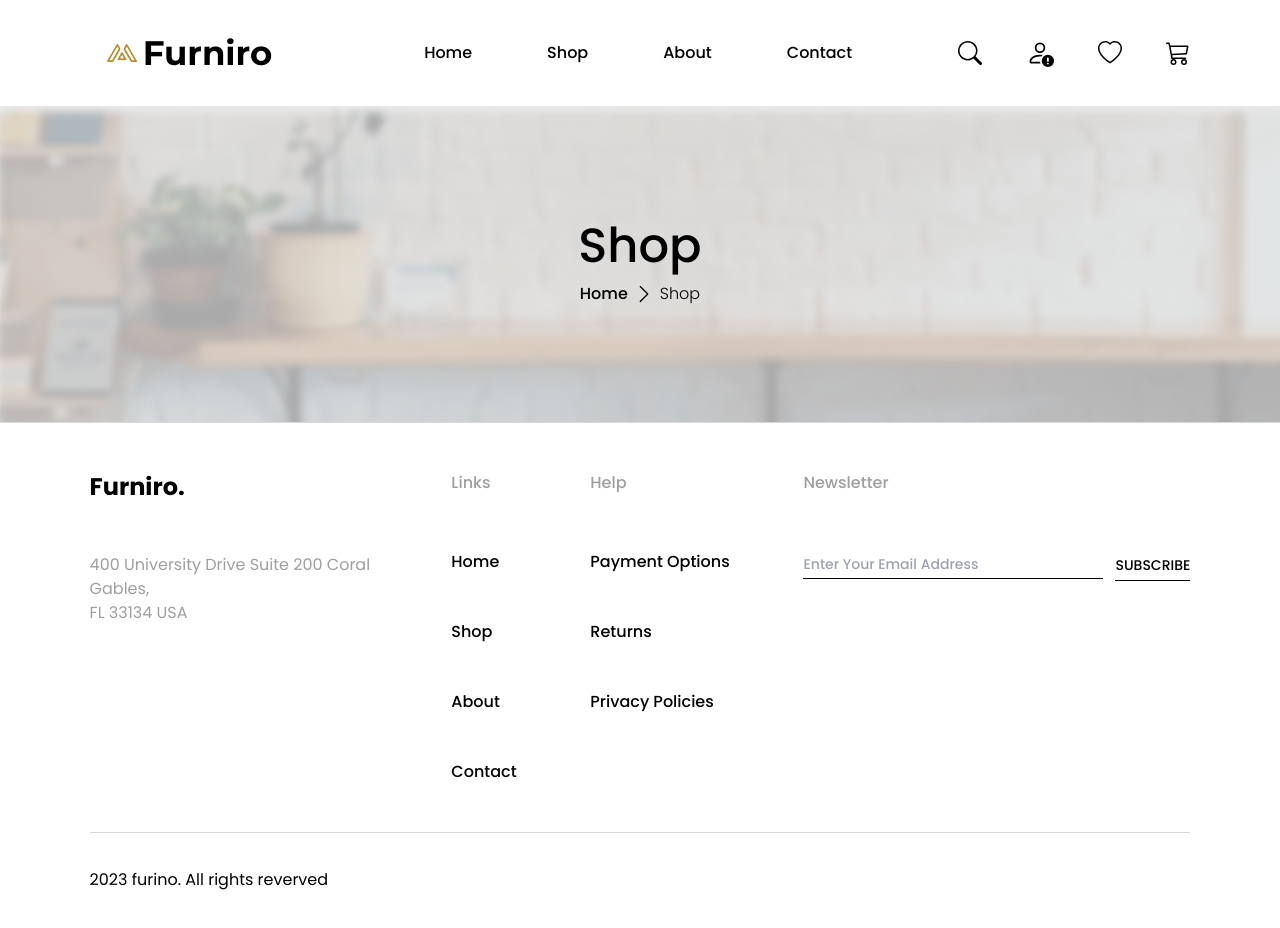
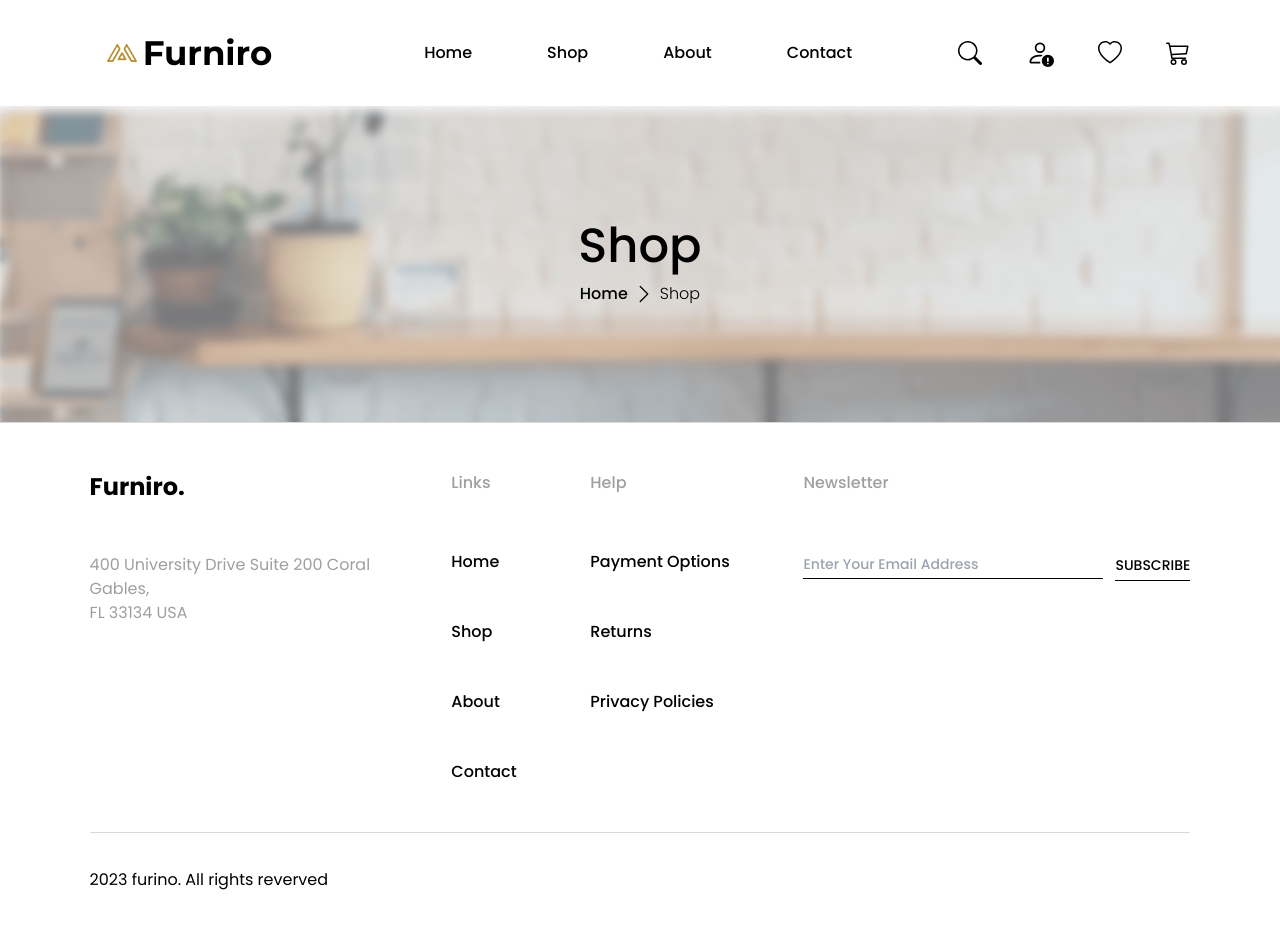
Before and after one commit to roufhasan/urbanAura-client, a React (Vite) app: page /shop in a window 1280 px wide. Built offline with nearby package versions, Linux system fonts and the light colour scheme.

Commit message:
page navigation banner image style improved

```diff
--- a/src/components/NavBanner/NavBanner.jsx
+++ b/src/components/NavBanner/NavBanner.jsx
@@ -10,7 +10,7 @@ const NavBanner = ({ location }) => {
       className="h-[316px] max-h-[316px] w-full bg-cover bg-left-top"
       style={{ background: `url(${navigationBg})` }}
     >
-      <div className="flex h-full w-full flex-col justify-center gap-3 bg-[#d3d3d3]/50 capitalize backdrop-blur-[3px]">
+      <div className="flex h-full w-full flex-col justify-center gap-3 bg-black/5 capitalize backdrop-blur-sm">
         <h1 className="text-center text-5xl font-medium">{urlPath}</h1>
         <div className="flex items-center justify-center gap-[6px]">
           <Link to="/" className="font-medium">
```
